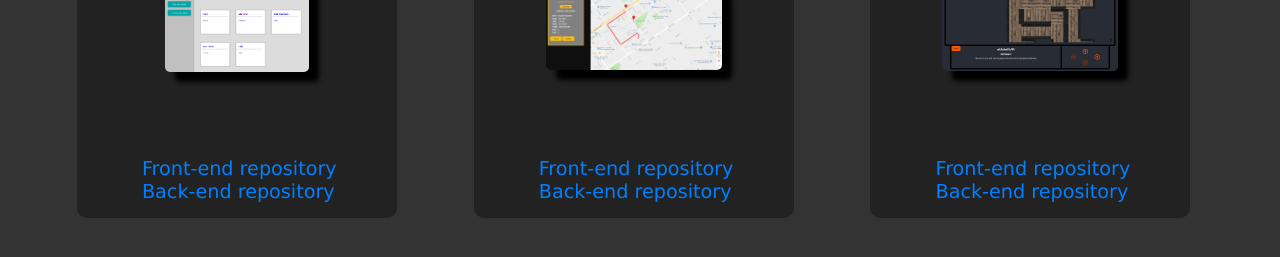
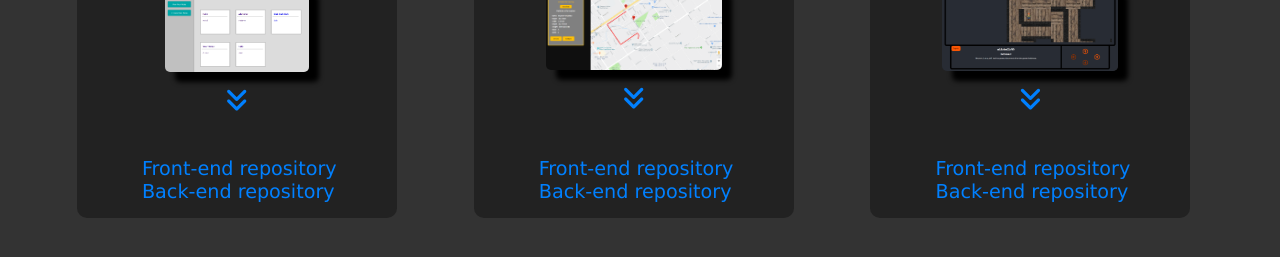
Before and after one commit to mitchellr92/portfolio, a React (Create React App) app: page /portfolio in a window 1280 px wide. Shown: the part 197-454 px from the top of the page. Built offline with nearby package versions, Linux system fonts and the light colour scheme.

Commit message:
open and close arrows for projects

```diff
--- a/src/Components/Portfolio/Projects/hauntedHouse.js
+++ b/src/Components/Portfolio/Projects/hauntedHouse.js
@@ -25,6 +25,9 @@ export class HauntedHouse extends Component {
           alt="Project screenshot"
           className="project-image2"
         />
+        <div className={this.state.active ? "null" : "active-text"}>
+          <i class="fas fa-angle-double-down"></i>
+        </div>
         <div className={this.state.active ? "active-text" : "null"}>
           <p>
             Interactive game that allows you to move a sprite throughout a maze.
@@ -35,6 +38,9 @@ export class HauntedHouse extends Component {
             Django in a restricted amount of time. Worked with a team member to
             supply the front-end with a map generator for displaying the tiles.
           </p>
+          <div>
+            <i class="fas fa-angle-double-up"></i>
+          </div>
         </div>
         <div className="repositories">
           <a
--- a/src/Components/Portfolio/Projects/lambdaNotes.js
+++ b/src/Components/Portfolio/Projects/lambdaNotes.js
@@ -23,6 +23,9 @@ export class LambdaNotes extends Component {
           alt="Project screenshot"
           className="project-image"
         />
+        <div className={this.state.active ? "null" : "active-text"}>
+          <i class="fas fa-angle-double-down"></i>
+        </div>
         <div className={this.state.active ? "active-text" : "null"}>
           <p>
             App for creating and storing notes along with functionality allowing
@@ -33,6 +36,9 @@ export class LambdaNotes extends Component {
             Built out both the front-end and back-end to communicate with each
             other and carry out complete CRUD functionality.
           </p>
+          <div>
+            <i class="fas fa-angle-double-up"></i>
+          </div>
         </div>
         <div className="repositories">
           <a
--- a/src/Components/Portfolio/Projects/rvNav.js
+++ b/src/Components/Portfolio/Projects/rvNav.js
@@ -25,6 +25,9 @@ export class RvNav extends Component {
           alt="Project screenshot"
           className="project-image2"
         />
+        <div className={this.state.active ? "null" : "active-text"}>
+          <i class="fas fa-angle-double-down"></i>
+        </div>
         <div className={this.state.active ? "active-text" : "null"}>
           <p>
             App designed to provide users the ability to create safe routes for
@@ -37,6 +40,9 @@ export class RvNav extends Component {
             information according to user input. Used the Redux store to manage
             the state between the different forms.
           </p>
+          <div>
+            <i class="fas fa-angle-double-up"></i>
+          </div>
         </div>
         <div className="repositories">
           <a
```
